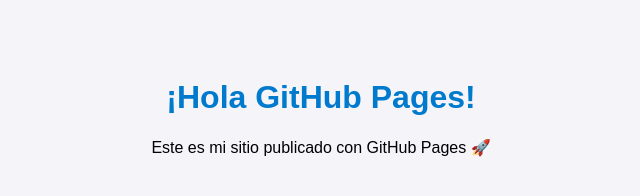
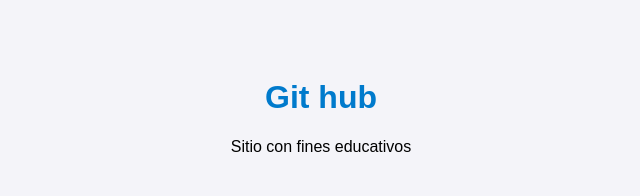
Before and after one commit to josstein09/coursera-test, a plain HTML site: page index.html in a window 1280 px wide. Shown: the whole page, without its empty margins (319-959 px from the left). Drawn offline with Linux system fonts and the light colour scheme.

Commit message:
Update index.html

```diff
--- a/index.html
+++ b/index.html
@@ -3,11 +3,11 @@
 <head>
   <meta charset="UTF-8">
   <meta name="viewport" content="width=device-width, initial-scale=1.0">
-  <title>Mi primera página</title>
+  <title>Página web</title>
   <link rel="stylesheet" href="style.css">
 </head>
 <body>
-  <h1>¡Hola GitHub Pages!</h1>
-  <p>Este es mi sitio publicado con GitHub Pages 🚀</p>
+  <h1>Git hub</h1>
+  <p>Sitio con fines educativos</p>
 </body>
 </html>
```
